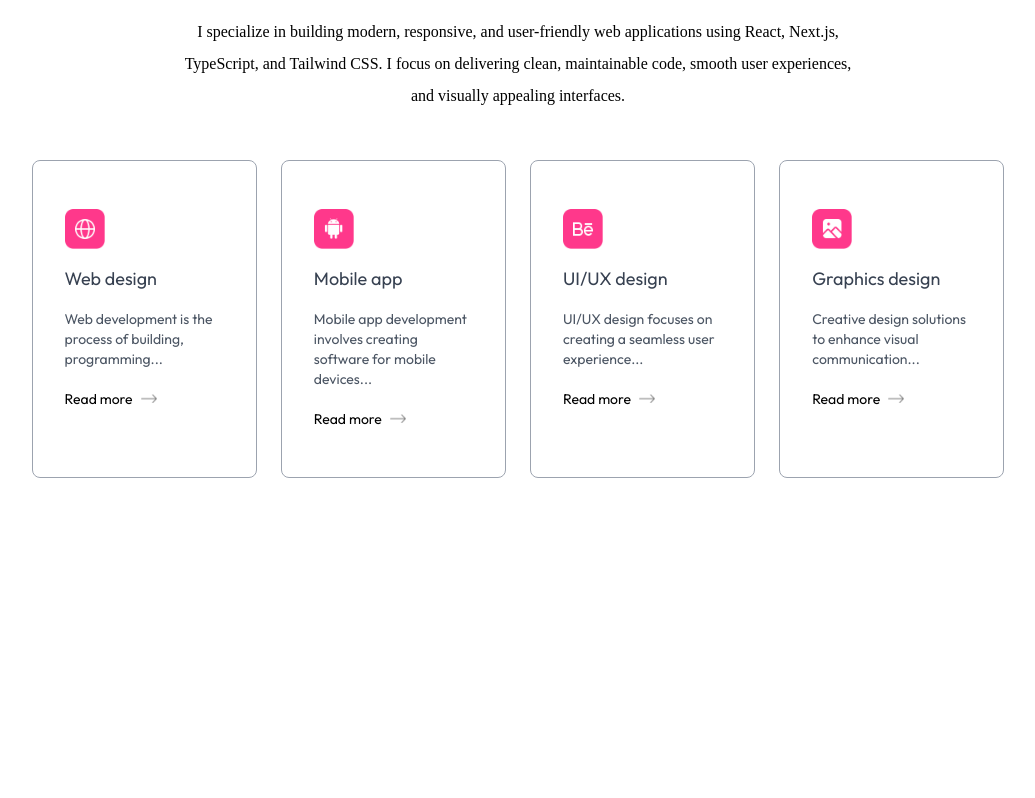
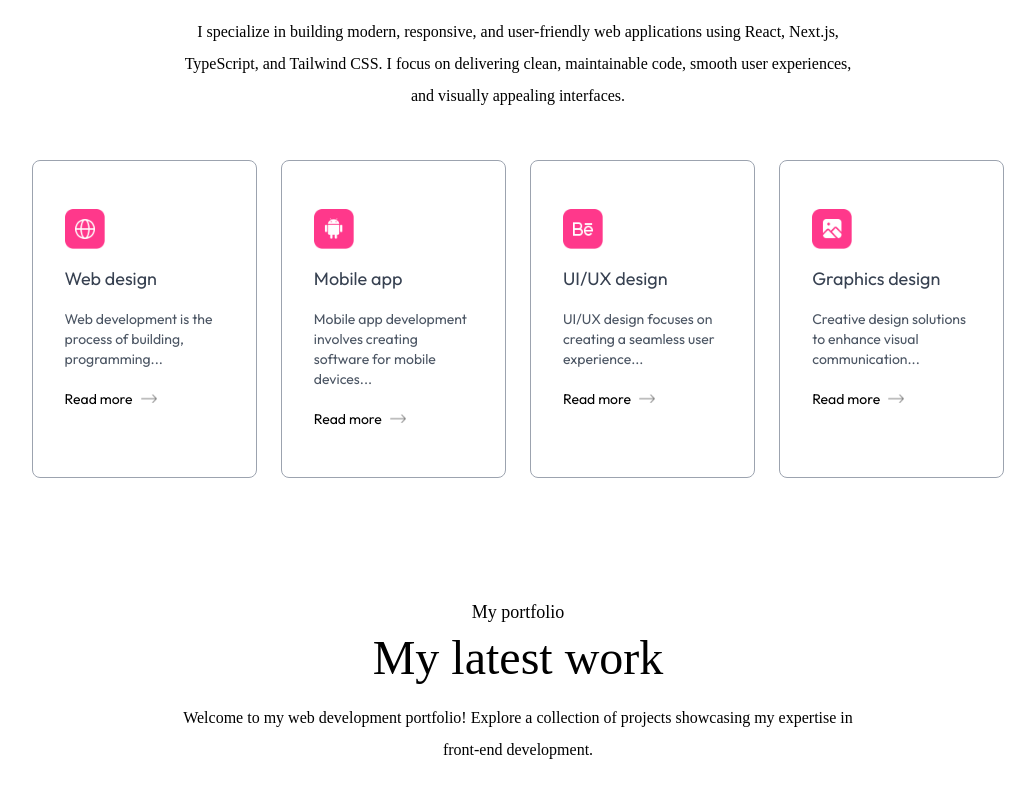
Before and after one commit to chandan-16/chandan-gautam, a Next.js app: page / in a window 1280 px wide. Shown: the part 1861-2659 px from the top of the page, without its empty margins (122-1157 px from the left). Before the commit the page ends 2419 px from the top, so only its background shows below. Built offline with nearby package versions, Linux system fonts and the light colour scheme; a web font is replaced by a local one.

Commit message:
Wrote the self defined css classes in the tailwind config mjs file to use in required component and started building the work component

```diff
--- a/app/page.js
+++ b/app/page.js
@@ -4,6 +4,7 @@ import About from "@/components/About";
 import Header from "@/components/Header";
 import Navbar from "@/components/Navbar";
 import Services from "@/components/Services";
+import Work from "@/components/Work";
 
 export default function Home() {
   return (
@@ -12,6 +13,7 @@ export default function Home() {
     <Header />
     <About />
     <Services />
+    <Work />
     </>
   );
 }
--- a/components/Services.jsx
+++ b/components/Services.jsx
@@ -3,7 +3,7 @@ import Image from "next/image";
 
 const Services = () => {
   return (
-    <div id="#services" className="w-full px-[12%] py-10 scroll-mt-20 mx-auto">
+    <div id="services" className="w-full px-[12%] py-10 scroll-mt-20 mx-auto">
       <h4 className="text-center mb-2 text-lg font-Ovo">What I offer</h4>
       <h2 className="text-center text-5xl font-Ovo">My Services</h2>
       <p className="text-center max-w-2xl mx-auto mt-5 mb-12 font-Ovo">
@@ -13,7 +13,7 @@ const Services = () => {
         visually appealing interfaces.
       </p>
 
-      <div className="grid grid-cols-4 gap-6 my-10">
+      <div className="grid grid-cols-auto gap-6 my-10">
         {
             serviceData.map(({ icon, title, description, link }, index) => (
                 <div key={index} className="border border-gray-400 rounded-lg px-8 py-12 hover:shadow-black cursor-pointer hover:bg-lightHover hover:-translate-y-1">
--- /dev/null
+++ b/components/Work.jsx
@@ -0,0 +1,13 @@
+const Work = () => {
+  return (
+    <div id="work" className="w-full px-[12%] py-10 scroll-mt-20 mx-auto">
+      <h4 className="text-center mb-2 text-lg font-Ovo">My portfolio</h4>
+      <h2 className="text-center text-5xl font-Ovo">My latest work</h2>
+      <p className="text-center max-w-2xl mx-auto mt-5 mb-12 font-Ovo">
+        Welcome to my web development portfolio! Explore a collection of projects showcasing my expertise in front-end development.
+      </p>
+    </div>
+  )
+}
+
+export default Work
--- a/tailwind.config.mjs
+++ b/tailwind.config.mjs
@@ -18,8 +18,11 @@ export default {
         Ovo: ["Ovo", "serif"]
       },
       boxShadow: {
-        'black' : '4px 4px 0 #000',
-        'white' : '4px 4px 0 #fff'
+        'black': '4px 4px 0 #000',
+        'white': '4px 4px 0 #fff'
+      },
+      gridTemplateColumns : {
+        'auto': 'repeat(auto-fit, minmax(200px, 1fr))'
       }
     },
   },
```
